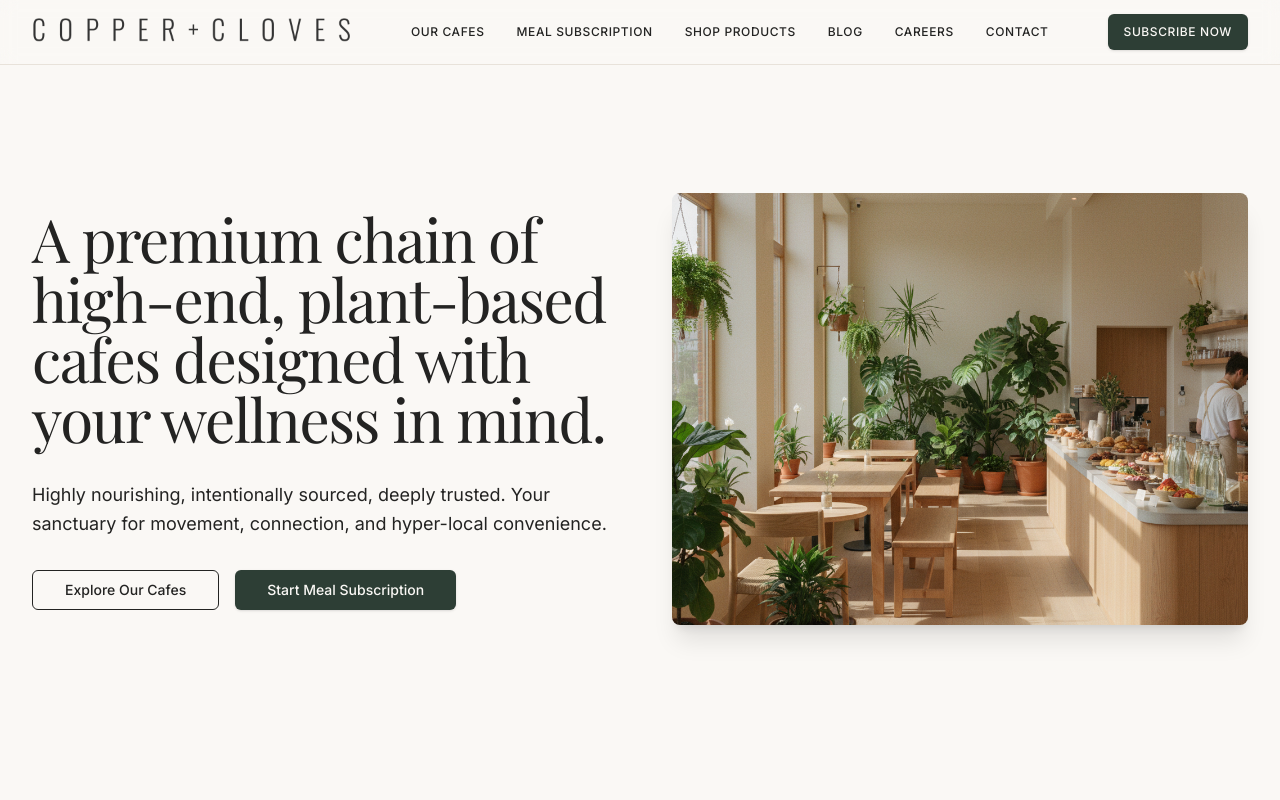
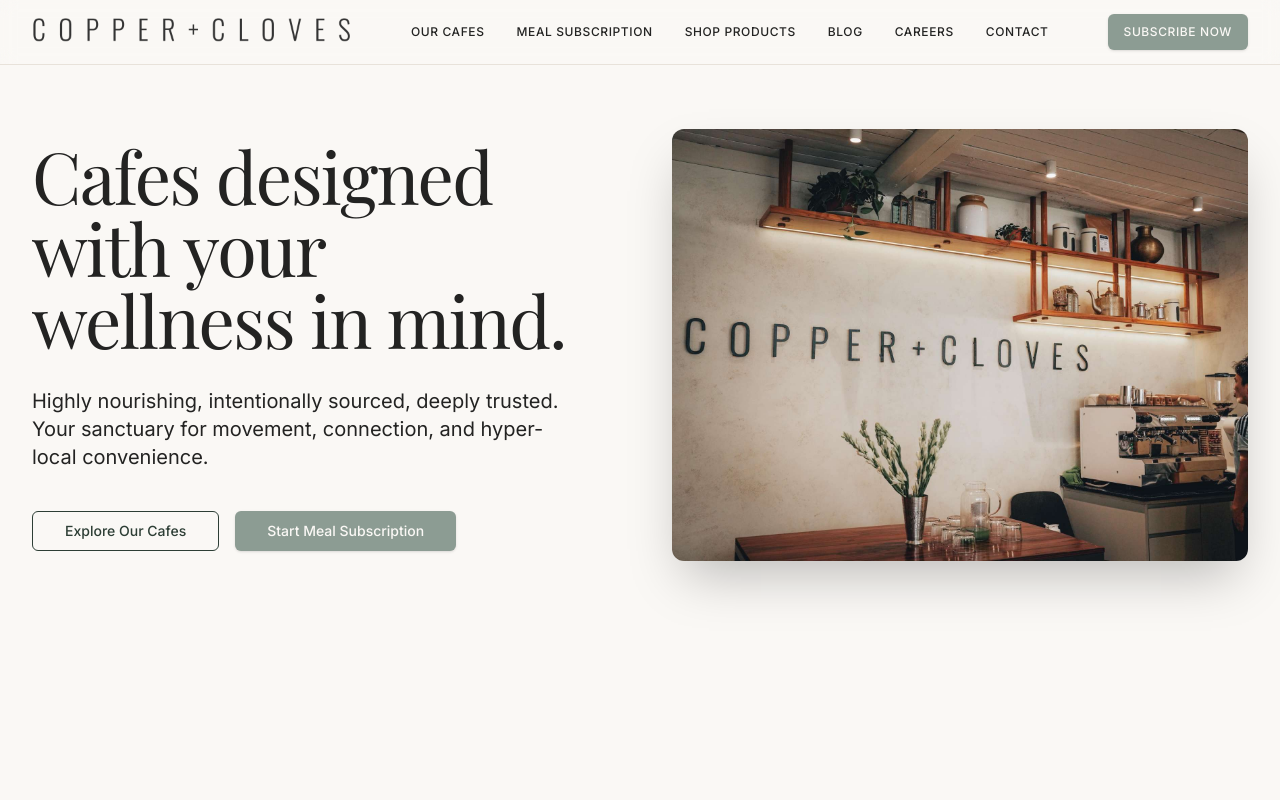
Before and after one commit to sarahVibeCoderAI/sg-ecf5e123-07c8-46f2-898f-2a564bd0e84d-1785751779, a Next.js app: page / in a window 1280 px wide. Shown: the top 800 px of the page. Built offline with nearby package versions, Linux system fonts and the light colour scheme; a web font is replaced by a local one.

Commit message:
style(ui): update landing page hero and color system

```diff
--- a/src/pages/index.tsx
+++ b/src/pages/index.tsx
@@ -12,22 +12,22 @@
     <>
       <SEO
         title="Copper + Cloves | Premium Plant-Based Wellness Cafes in Bangalore"
-        description="A premium chain of high-end, plant-based cafes designed with your wellness in mind. Hyper-local meal subscriptions and artisanal products."
+        description="Premium plant-based cafes designed with your wellness in mind. Hyper-local meal subscriptions and artisanal products across Bangalore."
       />
       <Navigation />
       <main>
-        <section className="section-padding">
+        <section className="section-padding pt-12 md:pt-16">
           <div className="container">
-            <div className="grid gap-16 lg:grid-cols-2 items-center">
-              <div className="space-y-8">
-                <h1 className="font-display text-4xl font-light tracking-tight sm:text-5xl lg:text-6xl leading-tight">
-                  A premium chain of high-end, plant-based cafes designed with your wellness in mind.
+            <div className="grid gap-12 lg:gap-16 lg:grid-cols-2 items-center">
+              <div className="space-y-8 lg:pr-8">
+                <h1 className="font-display text-4xl font-light tracking-tight sm:text-5xl lg:text-6xl xl:text-7xl leading-[1.1]">
+                  Cafes designed with your wellness in mind.
                 </h1>
-                <p className="text-lg text-foreground/70 leading-relaxed max-w-xl">
+                <p className="text-lg sm:text-xl text-foreground/70 leading-relaxed max-w-xl">
                   Highly nourishing, intentionally sourced, deeply trusted. Your sanctuary for movement, connection, and hyper-local convenience.
                 </p>
-                <div className="flex flex-col sm:flex-row gap-4">
-                  <Button asChild size="lg" variant="outline" className="border-foreground text-foreground hover:bg-foreground hover:text-background">
+                <div className="flex flex-col sm:flex-row gap-4 pt-2">
+                  <Button asChild size="lg" variant="outline" className="border-secondary text-secondary hover:bg-secondary hover:text-secondary-foreground">
                     <Link href="/cafes">Explore Our Cafes</Link>
                   </Button>
                   <Button asChild size="lg" className="bg-primary text-primary-foreground hover:bg-primary/90">
@@ -35,11 +35,11 @@
                   </Button>
                 </div>
               </div>
-              <div className="relative">
-                <div className="aspect-[4/3] overflow-hidden rounded-lg shadow-xl">
+              <div className="relative lg:order-first lg:order-last">
+                <div className="aspect-[4/3] overflow-hidden rounded-xl shadow-2xl">
                   <img
-                    src="/generated/hero-cafe-interior.png"
-                    alt="Sun-drenched Copper + Cloves cafe interior"
+                    src="/hero-main.jpg"
+                    alt="Copper + Cloves cafe - premium plant-based wellness"
                     className="object-cover w-full h-full"
                   />
                 </div>
--- a/src/styles/globals.css
+++ b/src/styles/globals.css
@@ -19,22 +19,22 @@
     --card-foreground: #232322;
     --popover: #FAF8F5;
     --popover-foreground: #232322;
-    --primary: #2D3E35;
+    --primary: #8C9C93;
     --primary-foreground: #FAF8F5;
-    --secondary: #8C9C93;
+    --secondary: #2D3E35;
     --secondary-foreground: #FAF8F5;
     --muted: #E8E2DA;
     --muted-foreground: #232322;
-    --accent: #2D3E35;
+    --accent: #8C9C93;
     --accent-foreground: #FAF8F5;
     --warm-accent: #A36A53;
     --destructive: #DC2626;
     --destructive-foreground: #FAF8F5;
     --border: #E8E2DA;
     --input: #E8E2DA;
-    --ring: #2D3E35;
-    --chart-1: #2D3E35;
-    --chart-2: #8C9C93;
+    --ring: #8C9C93;
+    --chart-1: #8C9C93;
+    --chart-2: #2D3E35;
     --chart-3: #A36A53;
     --chart-4: #232322;
     --chart-5: #FAF8F5;
@@ -48,22 +48,22 @@
     --card-foreground: #FAF8F5;
     --popover: #2D3E35;
     --popover-foreground: #FAF8F5;
-    --primary: #2D3E35;
+    --primary: #8C9C93;
     --primary-foreground: #FAF8F5;
-    --secondary: #8C9C93;
+    --secondary: #2D3E35;
     --secondary-foreground: #FAF8F5;
     --muted: #E8E2DA;
     --muted-foreground: #FAF8F5;
-    --accent: #2D3E35;
+    --accent: #8C9C93;
     --accent-foreground: #FAF8F5;
     --warm-accent: #A36A53;
     --destructive: #DC2626;
     --destructive-foreground: #FAF8F5;
     --border: #E8E2DA;
     --input: #E8E2DA;
-    --ring: #2D3E35;
-    --chart-1: #2D3E35;
-    --chart-2: #8C9C93;
+    --ring: #8C9C93;
+    --chart-1: #8C9C93;
+    --chart-2: #2D3E35;
     --chart-3: #A36A53;
     --chart-4: #232322;
     --chart-5: #FAF8F5;
```
Also changed, not shown: public/hero-main.jpg (added), 1 other file (tests, documents, lock files or other folders).
